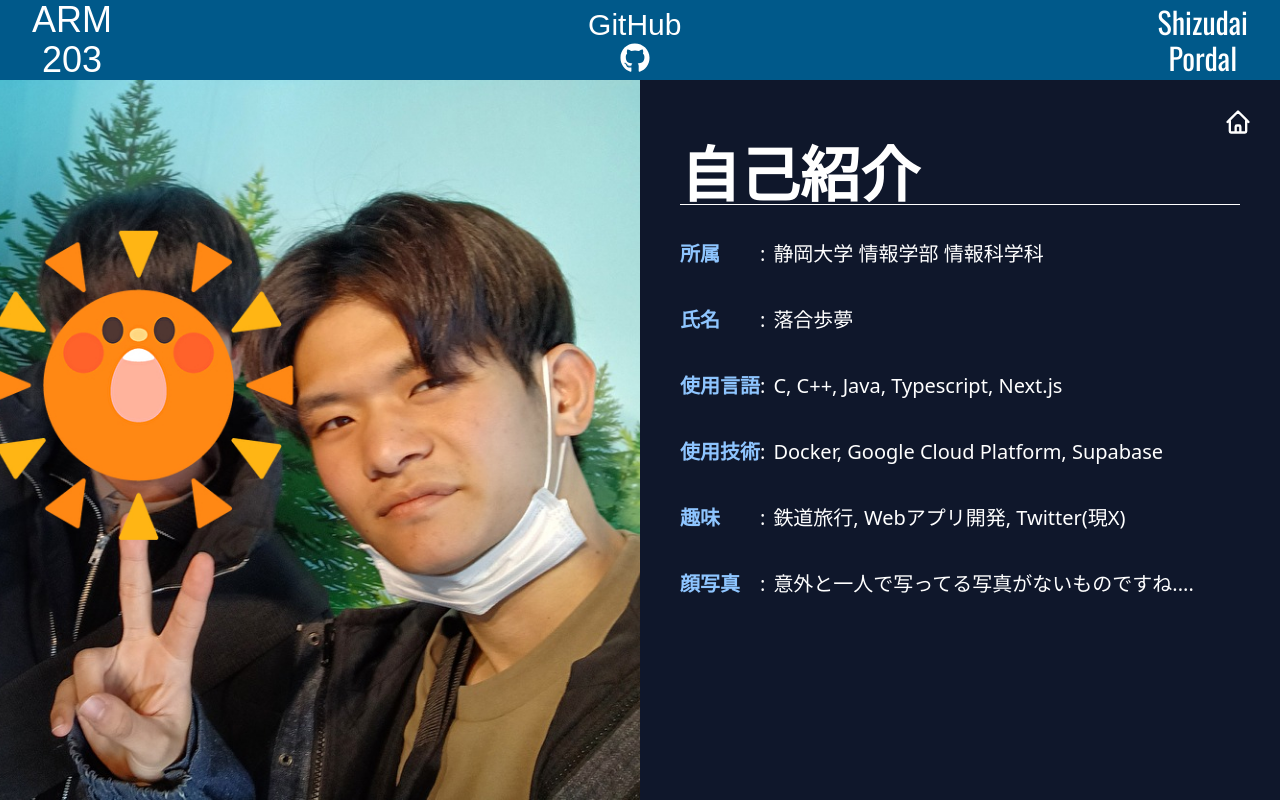
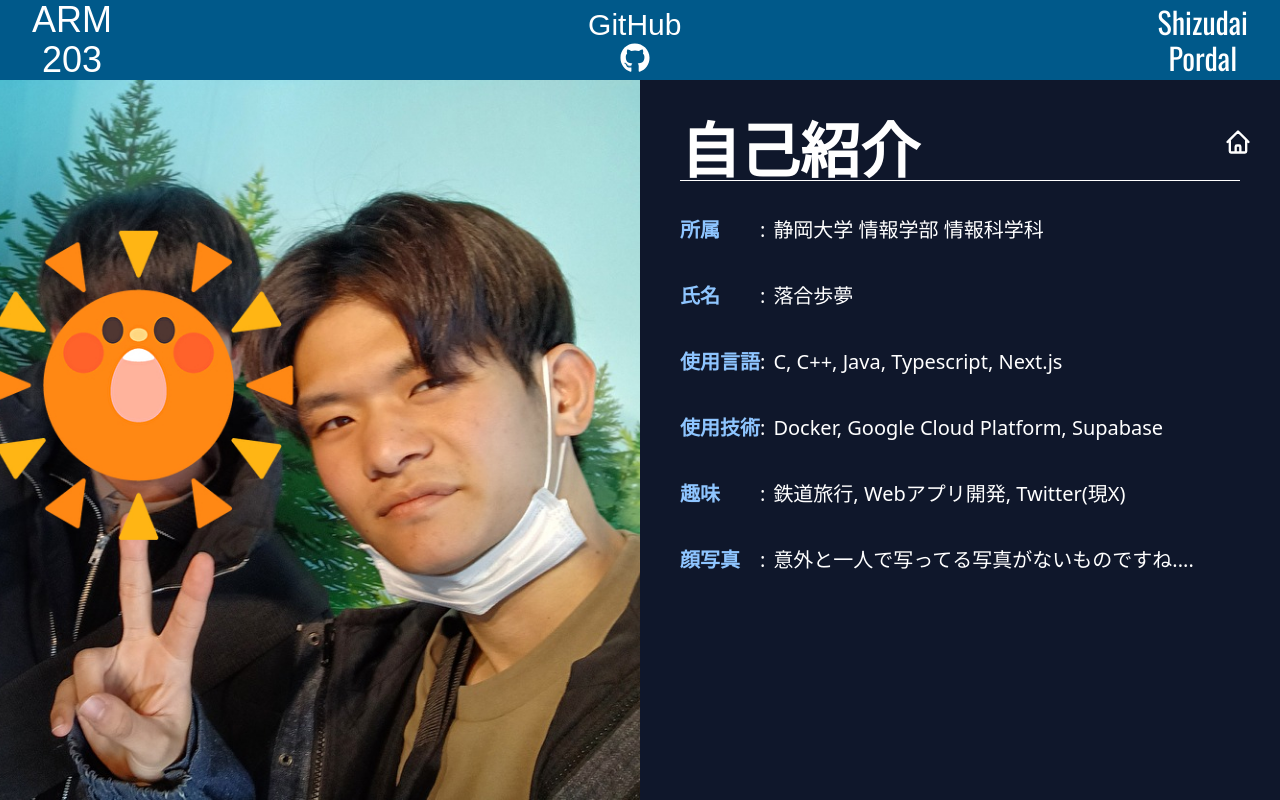
Before and after one commit to ayumu203/portfolio, a Next.js app: page /Introduction in a window 1280 px wide. Built offline with nearby package versions, Linux system fonts and the light colour scheme; a web font is replaced by a local one.

Commit message:
Foodページの文字色を白色に変更して可読性を向上

```diff
--- a/src/app/Components/Food.tsx
+++ b/src/app/Components/Food.tsx
@@ -55,9 +55,12 @@ export default function Food() {
             {/* コンテンツ部分 */}
             <div className="
                 w-full md:w-1/2
-                bg-orange-50
+                bg-slate-700
                 relative
                 p-4 sm:p-6 md:p-0
+                flex flex-col
+                justify-start
+                items-start
                 min-h-screen md:min-h-0
             ">
                 <div className='
@@ -65,9 +68,9 @@ export default function Food() {
                     top-3 sm:top-5
                     right-3 sm:right-5'
                 >
-                    <Homebutton color='text-amber-800 focus:ring-amber-800' />
+                    <Homebutton color='text-white focus:ring-white' />
                 </div>
-                <div className="pt-16 sm:pt-14 md:pt-12 lg:pt-16">
+                <div className="pt-0">
                     <MyFood />
                 </div>
             </div>
--- a/src/app/Components/Introduction.tsx
+++ b/src/app/Components/Introduction.tsx
@@ -27,20 +27,24 @@ export default function Introduction() {
                 relative
                 bg-slate-900
                 min-h-screen md:min-h-0
-                p-4 sm:p-6 md:p-0
+                pt-6 sm:pt-8 md:pt-[5vh]
+                pb-4 sm:pb-6 md:pb-10
+                px-4 sm:px-6 md:px-10
+                flex flex-col
+                justify-start
+                items-start
             ">
                 <div className='
                     absolute
-                    top-3 sm:top-5
+                    top-6 sm:top-8 md:top-[5vh]
                     right-3 sm:right-5
                 '>
                     <Homebutton />
                 </div>
 
                 <MyIntroduction className='
-                    pt-16 sm:pt-14 md:pt-12 lg:pt-16
+                    pt-0
                     w-full
-                    px-4 sm:px-6 md:px-8 lg:px-10
                 ' />
             </div>
         </div>
--- a/src/app/Components/Main.tsx
+++ b/src/app/Components/Main.tsx
@@ -53,7 +53,7 @@ export default function Main() {
                 <div className="
                     w-full
                     mt-0 pt-0
-                    text-slate-200
+                    text-slate2４00
                 ">
                     {menuMode && <Welcome/>}
                     {!menuMode && <MenuPanel />}
--- a/src/app/Components/Trip.tsx
+++ b/src/app/Components/Trip.tsx
@@ -58,6 +58,9 @@ export default function Trip() {
                 bg-black
                 relative
                 p-4 sm:p-6 md:p-0
+                flex flex-col
+                justify-start
+                items-start
                 min-h-screen md:min-h-0
                 "
                 style={{
@@ -71,7 +74,7 @@ export default function Trip() {
                 >
                     <Homebutton />
                 </div>
-                <div className="pt-16 sm:pt-14 md:pt-12 lg:pt-16">
+                <div className="pt-0">
                     <MyTrip />
                 </div>
             </div>
--- a/src/app/Module/MyFood.tsx
+++ b/src/app/Module/MyFood.tsx
@@ -16,19 +16,21 @@ export default function MyFood() {
             className={`
                     ${shippori_Mincho.className}
                     w-full
-                    text-stone-700
+                    text-white
                     text-sm sm:text-base md:text-lg lg:text-xl
                     space-y-4
                     p-4 sm:p-6 md:p-8 lg:p-10
                 `}
         >
-            <p className="text-3xl sm:text-4xl md:text-5xl lg:text-6xl font-semibold mb-6 sm:mb-8 md:mb-10">食事</p>
+            <p className="text-3xl sm:text-4xl md:text-5xl lg:text-6xl font-semibold mb-6 sm:mb-8 md:mb-10 text-white">食事</p>
 
-            {/* 白線 */}
+            {/* 緑線 */}
             <div className="
                     w-full
-                    h-px
+                    h-[3px]
+                    bg-green-700
                     mb-10
+                    mt-[3px]
                  "></div>
 
                 <div className="space-y-4 sm:space-y-5 md:space-y-6">
```
